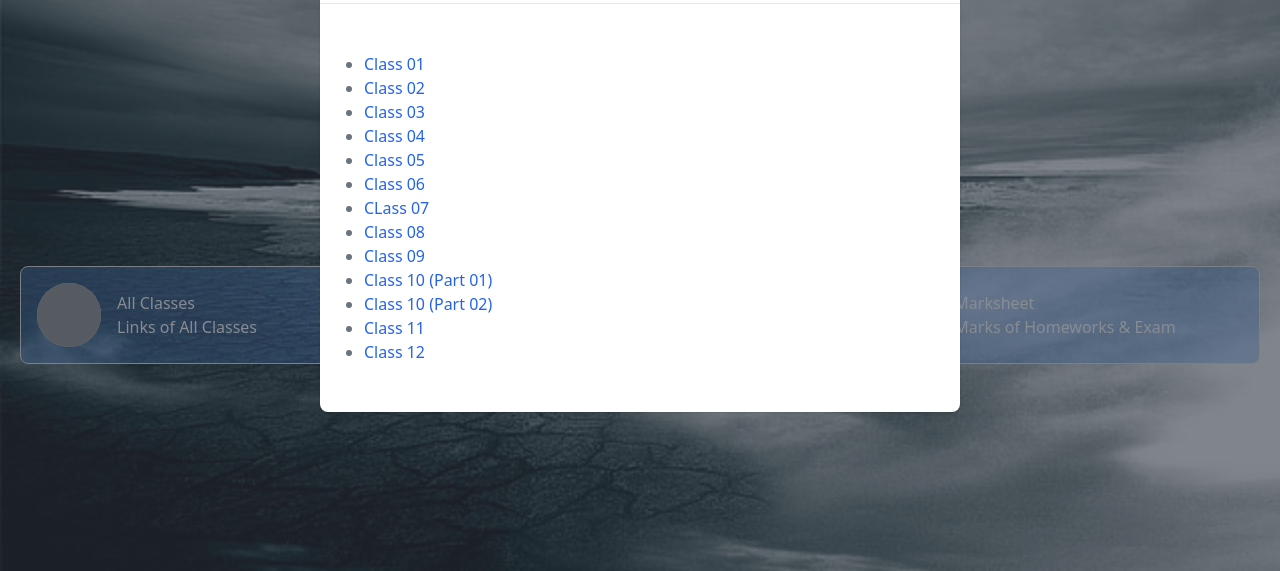
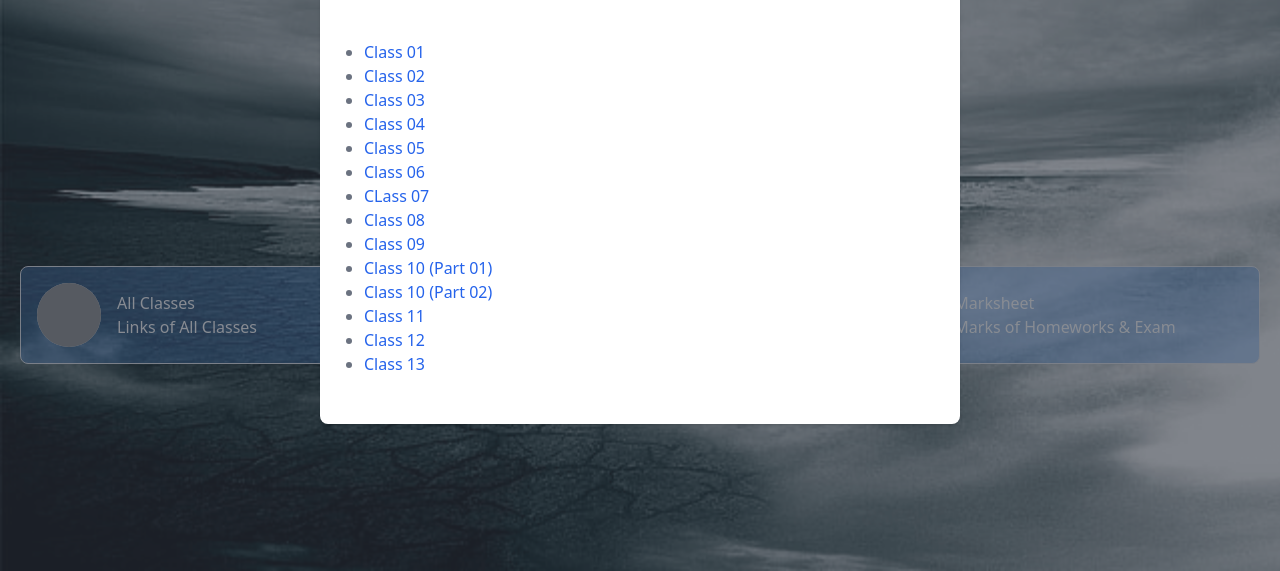
Before and after one commit to YasirMonon/ctg247, a plain HTML site: page index.html in a window 1280 px wide. Both pictures are taken after a click on the link "Classes". Shown: the part 229-800 px from the top of the page. Drawn offline with nearby package versions, Linux system fonts and the light colour scheme; grey boxes are pictures that could not be loaded.

Commit message:
Updated Team

```diff
--- a/index.html
+++ b/index.html
@@ -223,6 +223,10 @@
                                             <li><a href="https://youtu.be/1PdDC-7HtqU" rel="nofollow" target="_blank"
                                                     class="text-blue-600 dark:text-blue-500 hover:underline">Class
                                                     12</a></li>
+                                            <li><a href="https://www.youtube.com/watch?v=Rtze7olcF4I" rel="nofollow"
+                                                    target="_blank"
+                                                    class="text-blue-600 dark:text-blue-500 hover:underline">Class
+                                                    13</a></li>
                                         </ul>
                                         </p>
                                     </div>
```
